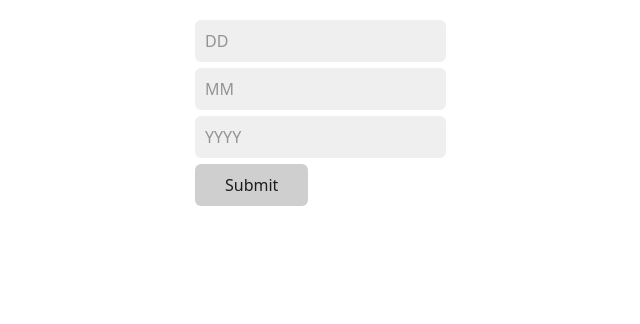
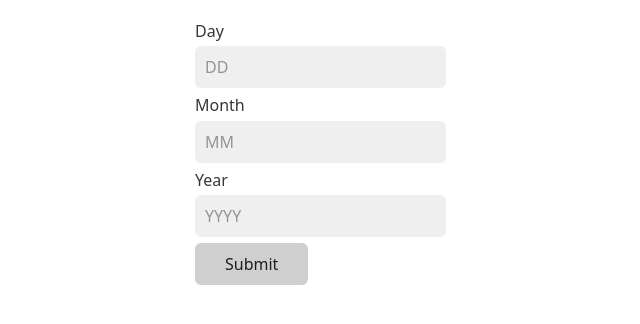
Before and after one commit to sonny-coding/age-calculator-app, a React (Vite) app: page / in a window 1280 px wide. Shown: the top 324 px of the page, without its empty margins (45-685 px from the left). Built offline with nearby package versions, Linux system fonts and the light colour scheme.

Commit message:
adding displaying age logic

```diff
--- a/src/App.jsx
+++ b/src/App.jsx
@@ -1,8 +1,12 @@
+import { useState } from "react";
 import DateForm from "./components/DateForm";
+import AgeDisplay from "./components/AgeDisplay";
 export default function App() {
+  const [showAge, setShowAge] = useState(false);
   return (
     <>
-      <DateForm />
+      <DateForm setShowAge={setShowAge} />
+      {showAge && <AgeDisplay />}
     </>
   );
 }
--- /dev/null
+++ b/src/components/AgeDisplay.jsx
@@ -0,0 +1,5 @@
+const AgeDisplay = () => {
+  return <div>AgeDisplay</div>;
+};
+
+export default AgeDisplay;
--- a/src/components/DateForm.jsx
+++ b/src/components/DateForm.jsx
@@ -1,7 +1,7 @@
 import { useForm } from "react-hook-form";
 import { daysInMonth, checkLeapYear, isObjEmpty, calcAge } from "../utils";
 
-const DateForm = () => {
+const DateForm = ({ setShowAge }) => {
   const {
     register,
     handleSubmit,
@@ -13,18 +13,21 @@ const DateForm = () => {
       const bDay = new Date(data.year, data.month - 1, data.day);
       console.log(bDay);
       calcAge(bDay);
+      setShowAge(true);
     }
   };
   console.log(errors);
   console.log(watch());
   return (
     <form action="" onSubmit={handleSubmit(onSubmit)}>
+      <label htmlFor="name">Day</label>
       <input
+        id="name"
         type="number"
         placeholder="DD"
         {...register("day", {
-          required: "this is required",
-          min: { value: 1, message: "day must be greater or equal to 1" },
+          required: "This field is required",
+          min: { value: 1, message: "Must be a valid day" },
           valueAsNumber: true,
           validate: {
             lessThanMax: (v, values) => {
@@ -36,37 +39,40 @@ const DateForm = () => {
               } else {
                 max = 31;
               }
-              return v <= max || `day should be equal or less than ${max} `;
+              return v <= max || `Must be a valid day`;
             },
           },
         })}
       />
       {<span>{errors.day?.message}</span>}
+      <label htmlFor="month">Month</label>
       <input
+        id="month"
         type="number"
         placeholder="MM"
         {...register("month", {
-          required: "this is required",
-          min: { value: 1, message: "month must be greater or equal to 1" },
+          required: "This field is required",
+          min: { value: 1, message: "Must be a valid month" },
           max: {
             value: 12,
-            message: "month must be less than or equal to 12",
+            message: "Must be a valid month",
           },
           valueAsNumber: true,
           deps: ["day"],
         })}
-        // onChange={handleMonthChange}
       />
       {<span>{errors.month?.message}</span>}
-
+      <label htmlFor="year">Year</label>
       <input
+        id="year"
         type="number"
         placeholder="YYYY"
         {...register("year", {
-          required: "this is required",
+          required: "This field is required",
+          min: { value: 1, message: "Must be a valid year" },
           max: {
-            value: 2023,
-            message: "Cannot be greater than the current year",
+            value: new Date().getFullYear(),
+            message: "Must be in the past",
           },
           valueAsNumber: true,
           deps: ["day"],
```
Also changed, not shown: .eslintrc.cjs.
